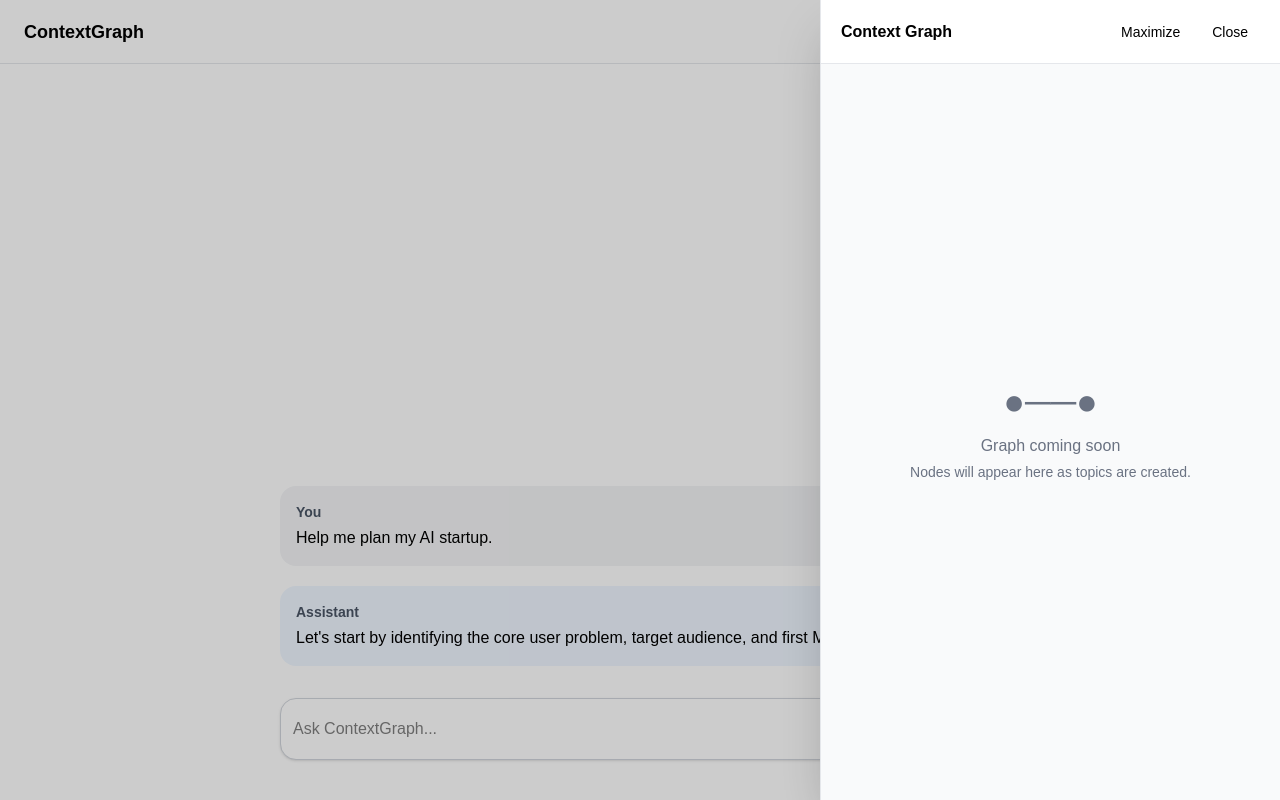
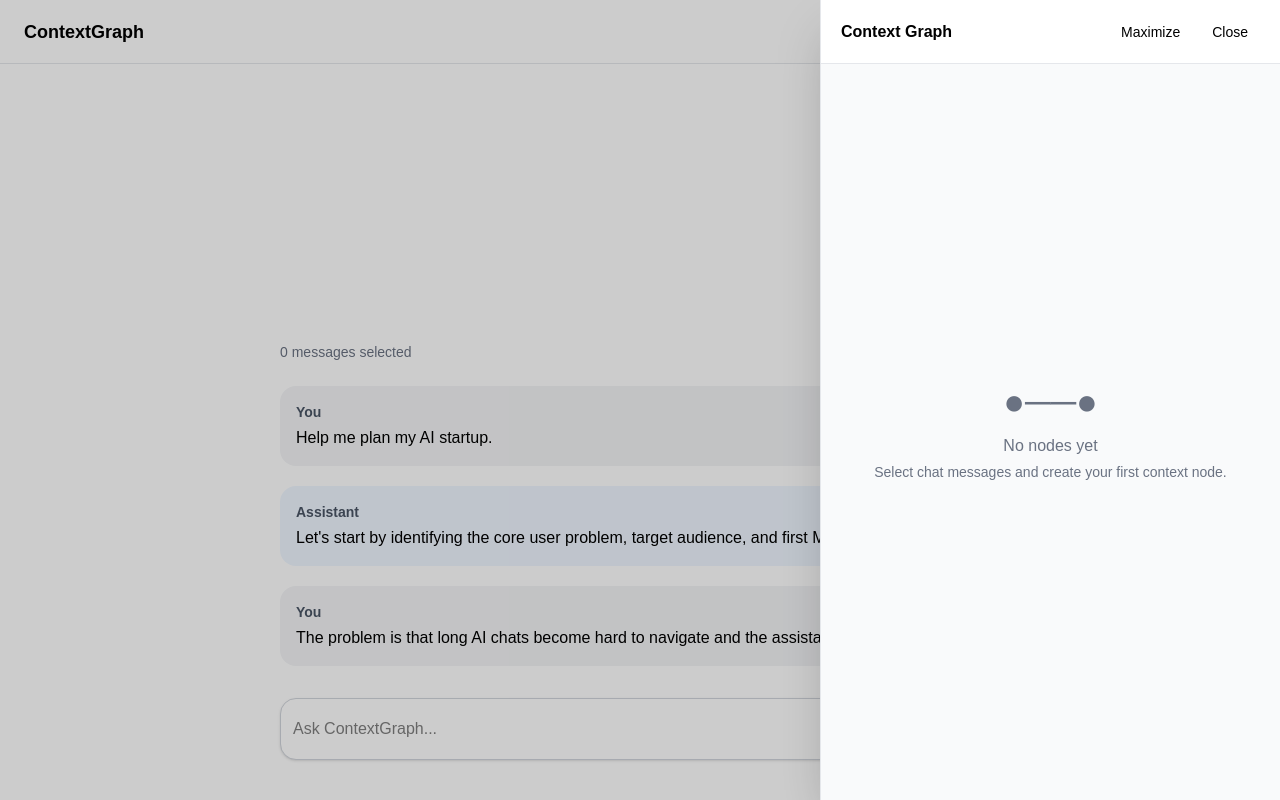
Before and after one commit to anshikachourey/contextgraph, a Next.js app: page / in a window 1280 px wide. Both pictures are taken after a click on the button "Show Context Graph". Built offline with nearby package versions, Linux system fonts and the light colour scheme.

Commit message:
Add manual node creation from selected messages

```diff
--- a/app/page.tsx
+++ b/app/page.tsx
@@ -2,13 +2,71 @@
 
 import { useState } from "react";
 
+type ChatMessage = {
+  id: string;
+  role: "user" | "assistant";
+  content: string;
+};
+
+type ContextNode = {
+  id: string;
+  title: string;
+  summary: string;
+  messageIds: string[];
+};
+
+const initialMessages: ChatMessage[] = [
+  {
+    id: "m1",
+    role: "user",
+    content: "Help me plan my AI startup.",
+  },
+  {
+    id: "m2",
+    role: "assistant",
+    content:
+      "Let's start by identifying the core user problem, target audience, and first MVP loop.",
+  },
+  {
+    id: "m3",
+    role: "user",
+    content:
+      "The problem is that long AI chats become hard to navigate and the assistant loses context.",
+  },
+];
+
 export default function Home() {
   const [isGraphOpen, setIsGraphOpen] = useState(false);
   const [isGraphMaximized, setIsGraphMaximized] = useState(false);
+  const [selectedMessageIds, setSelectedMessageIds] = useState<string[]>([]);
+  const [nodes, setNodes] = useState<ContextNode[]>([]);
+
+  function toggleMessageSelection(messageId: string) {
+    setSelectedMessageIds((current) =>
+      current.includes(messageId)
+        ? current.filter((id) => id !== messageId)
+        : [...current, messageId],
+    );
+  }
+
+  function createNodeFromSelection() {
+    if (selectedMessageIds.length === 0) return;
+
+    const newNode: ContextNode = {
+      id: crypto.randomUUID(),
+      title: "Core Problem",
+      summary:
+        "Discussion about long AI chats becoming hard to navigate and losing context.",
+      messageIds: selectedMessageIds,
+    };
+
+    setNodes((current) => [...current, newNode]);
+    setSelectedMessageIds([]);
+    setIsGraphOpen(true);
+  }
 
   return (
     <main className="relative min-h-screen bg-white text-black">
-      {/* Top bar */}
       <header className="fixed left-0 right-0 top-0 z-20 flex h-16 items-center justify-between border-b border-gray-200 bg-white px-6">
         <div className="text-lg font-semibold">ContextGraph</div>
 
@@ -20,21 +78,45 @@
         </button>
       </header>
 
-      {/* Chat area */}
       <section className="mx-auto flex min-h-screen max-w-3xl flex-col justify-end px-6 pb-10 pt-24">
+        <div className="mb-4 flex items-center justify-between">
+          <p className="text-sm text-gray-500">
+            {selectedMessageIds.length} message
+            {selectedMessageIds.length === 1 ? "" : "s"} selected
+          </p>
+
+          <button
+            onClick={createNodeFromSelection}
+            disabled={selectedMessageIds.length === 0}
+            className="rounded-md bg-black px-4 py-2 text-sm font-medium text-white disabled:cursor-not-allowed disabled:bg-gray-300"
+          >
+            Create node
+          </button>
+        </div>
+
         <div className="mb-8 space-y-5">
-          <div className="rounded-2xl bg-gray-100 p-4">
-            <p className="text-sm font-semibold text-gray-600">You</p>
-            <p className="mt-1">Help me plan my AI startup.</p>
-          </div>
+          {initialMessages.map((message) => {
+            const isSelected = selectedMessageIds.includes(message.id);
 
-          <div className="rounded-2xl bg-blue-50 p-4">
-            <p className="text-sm font-semibold text-gray-600">Assistant</p>
-            <p className="mt-1">
-              Let&apos;s start by identifying the core user problem, target
-              audience, and first MVP loop.
-            </p>
-          </div>
+            return (
+              <button
+                key={message.id}
+                onClick={() => toggleMessageSelection(message.id)}
+                className={`w-full rounded-2xl p-4 text-left transition ${
+                  isSelected
+                    ? "ring-2 ring-black"
+                    : message.role === "user"
+                      ? "bg-gray-100"
+                      : "bg-blue-50"
+                }`}
+              >
+                <p className="text-sm font-semibold text-gray-600">
+                  {message.role === "user" ? "You" : "Assistant"}
+                </p>
+                <p className="mt-1">{message.content}</p>
+              </button>
+            );
+          })}
         </div>
 
         <div className="flex items-center rounded-2xl border border-gray-300 bg-white p-3 shadow-sm">
@@ -48,20 +130,19 @@
         </div>
       </section>
 
-      {/* Overlay */}
       {isGraphOpen && (
         <div
           className="fixed inset-0 z-30 bg-black/20"
-          onClick={() => setIsGraphOpen(false)}
+          onClick={() => {
+            setIsGraphOpen(false);
+            setIsGraphMaximized(false);
+          }}
         />
       )}
 
-      {/* Graph drawer */}
       <aside
         className={`fixed right-0 top-0 z-40 h-full transform border-l border-gray-200 bg-white shadow-2xl transition-all duration-300 ${
-          isGraphOpen
-            ? "translate-x-0"
-            : "translate-x-full"
+          isGraphOpen ? "translate-x-0" : "translate-x-full"
         } ${isGraphMaximized ? "w-full" : "w-[460px]"}`}
       >
         <div className="flex h-16 items-center justify-between border-b border-gray-200 px-5">
@@ -87,14 +168,34 @@
           </div>
         </div>
 
-        <div className="flex h-[calc(100%-4rem)] items-center justify-center bg-gray-50">
-          <div className="text-center text-gray-500">
-            <div className="mb-3 text-4xl">●──●</div>
-            <p className="font-medium">Graph coming soon</p>
-            <p className="mt-1 text-sm">
-              Nodes will appear here as topics are created.
-            </p>
-          </div>
+        <div className="h-[calc(100%-4rem)] bg-gray-50 p-6">
+          {nodes.length === 0 ? (
+            <div className="flex h-full items-center justify-center text-center text-gray-500">
+              <div>
+                <div className="mb-3 text-4xl">●──●</div>
+                <p className="font-medium">No nodes yet</p>
+                <p className="mt-1 text-sm">
+                  Select chat messages and create your first context node.
+                </p>
+              </div>
+            </div>
+          ) : (
+            <div className="space-y-4">
+              {nodes.map((node) => (
+                <div
+                  key={node.id}
+                  className="rounded-2xl border border-gray-200 bg-white p-4 shadow-sm"
+                >
+                  <p className="font-semibold">{node.title}</p>
+                  <p className="mt-2 text-sm text-gray-600">{node.summary}</p>
+                  <p className="mt-3 text-xs text-gray-400">
+                    {node.messageIds.length} linked message
+                    {node.messageIds.length === 1 ? "" : "s"}
+                  </p>
+                </div>
+              ))}
+            </div>
+          )}
         </div>
       </aside>
     </main>
```
